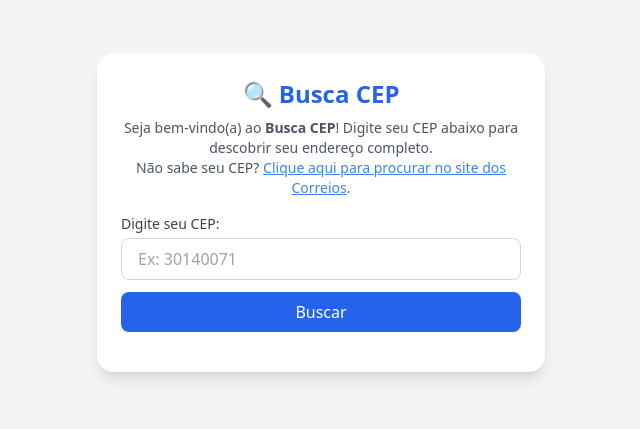
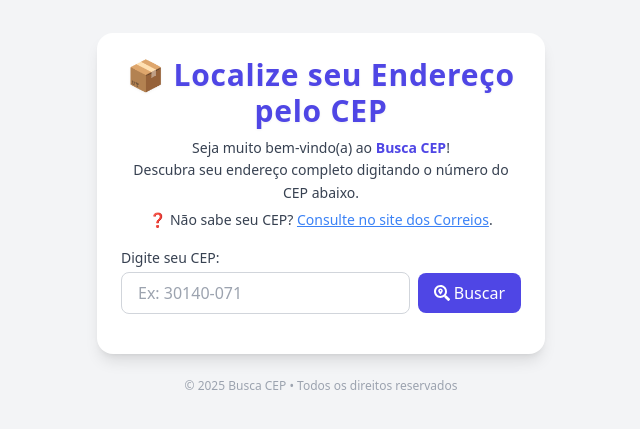
Before and after one commit to Yara-56/busca-cep, a React (Create React App) app: page / in a window 1280 px wide. Shown: the part 187-616 px from the top of the page, without its empty margins (319-959 px from the left). Built offline with nearby package versions, Linux system fonts and the light colour scheme.

Commit message:
mudancas

```diff
--- a/package.json
+++ b/package.json
@@ -7,8 +7,11 @@
     "@testing-library/jest-dom": "^6.6.3",
     "@testing-library/react": "^16.3.0",
     "@testing-library/user-event": "^13.5.0",
+    "imask": "^7.6.1",
     "react": "^19.1.0",
     "react-dom": "^19.1.0",
+    "react-icons": "^5.5.0",
+    "react-input-mask-next": "^3.0.0-alpha.12",
     "react-scripts": "5.0.1",
     "web-vitals": "^2.1.4"
   },
--- a/src/App.js
+++ b/src/App.js
@@ -1,4 +1,5 @@
 import React, { useState } from 'react';
+import './index.css';
 import InputCEP from './components/InputCEP';
 import Resultado from './components/Resultado';
 import MensagemErro from './components/MensagemErro';
@@ -9,14 +10,16 @@ function App() {
   const [erro, setErro] = useState('');
 
   const buscarCep = async () => {
-    if (!/^\d{8}$/.test(cep)) {
+    const cepLimpo = cep.replace(/\D/g, '');
+
+    if (!/^\d{8}$/.test(cepLimpo)) {
       setErro('CEP inválido. Digite exatamente 8 números.');
       setEndereco(null);
       return;
     }
 
     try {
-      const response = await fetch(`https://viacep.com.br/ws/${cep}/json/`);
+      const response = await fetch(`https://viacep.com.br/ws/${cepLimpo}/json/`);
       const data = await response.json();
 
       if (data.erro) {
@@ -33,21 +36,39 @@ function App() {
   };
 
   return (
-    <div className="min-h-screen flex items-center justify-center bg-gray-100 px-4">
-      <div className="w-full max-w-md bg-white rounded-2xl shadow-lg p-6">
-        <h1 className="text-2xl font-bold text-center text-blue-600 mb-2">🔍 Busca CEP</h1>
-        <p className="text-sm text-gray-600 text-center mb-4">
-          Seja bem-vindo(a) ao <strong>Busca CEP</strong>! Digite seu CEP abaixo para descobrir seu endereço completo.
-          <br />
-          Não sabe seu CEP? <a href="https://buscacepinter.correios.com.br/app/endereco/index.php" target="_blank" rel="noreferrer" className="text-blue-500 underline">Clique aqui para procurar no site dos Correios</a>.
-        </p>
+    <main className="min-h-screen flex flex-col justify-center items-center bg-gray-100 px-4">
+      <section className="w-full max-w-md bg-white rounded-2xl shadow-lg p-6">
+        <header className="mb-4 text-center">
+          <h1 className="text-3xl font-extrabold text-indigo-600 tracking-wide drop-shadow-sm">
+            📦 Localize seu Endereço pelo CEP
+          </h1>
+          <p className="text-sm text-gray-700 mt-2 leading-relaxed">
+            Seja muito bem-vindo(a) ao <strong className="text-indigo-600">Busca CEP</strong>!<br />
+            Descubra seu endereço completo digitando o número do CEP abaixo.
+            <br />
+            <span className="block mt-1">
+              ❓ Não sabe seu CEP? <a
+                href="https://buscacepinter.correios.com.br/app/endereco/index.php"
+                target="_blank"
+                rel="noreferrer"
+                className="text-blue-500 underline"
+              >
+                Consulte no site dos Correios
+              </a>.
+            </span>
+          </p>
+        </header>
 
         <InputCEP cep={cep} setCep={setCep} onBuscar={buscarCep} />
 
         {erro && <MensagemErro texto={erro} />}
         {endereco && <Resultado endereco={endereco} />}
-      </div>
-    </div>
+      </section>
+
+      <footer className="mt-6 text-center text-xs text-gray-400">
+        © {new Date().getFullYear()} Busca CEP • Todos os direitos reservados
+      </footer>
+    </main>
   );
 }
 
--- a/src/components/InputCEP.jsx
+++ b/src/components/InputCEP.jsx
@@ -1,23 +1,51 @@
+import { useEffect, useRef } from 'react';
+import IMask from 'imask';
+import { FaSearchLocation } from 'react-icons/fa';
+
 const InputCEP = ({ cep, setCep, onBuscar }) => {
-    return (
-      <div className="mb-4">
-        <label className="block text-sm text-gray-700 font-medium mb-1">Digite seu CEP:</label>
+  const inputRef = useRef(null);
+
+  useEffect(() => {
+    if (inputRef.current) {
+      const mask = IMask(inputRef.current, {
+        mask: '00000-000',
+      });
+
+      mask.on('accept', () => {
+        setCep(mask.value);
+      });
+
+      return () => mask.destroy(); // limpar ao desmontar
+    }
+  }, []);
+
+  const handleSubmit = (e) => {
+    e.preventDefault();
+    onBuscar();
+  };
+
+  return (
+    <form onSubmit={handleSubmit} className="mb-4">
+      <label htmlFor="cep" className="block text-sm text-gray-700 font-medium mb-1">
+        Digite seu CEP:
+      </label>
+      <div className="flex items-center gap-2">
         <input
-          className="w-full px-4 py-2 border border-gray-300 rounded-lg focus:outline-none focus:ring-2 focus:ring-blue-500"
-          type="text"
-          placeholder="Ex: 30140071"
-          value={cep}
-          onChange={(e) => setCep(e.target.value.replace(/\D/g, ''))}
-          maxLength={8}
+          id="cep"
+          ref={inputRef}
+          className="flex-1 px-4 py-2 border border-gray-300 rounded-lg focus:outline-none focus:ring-2 focus:ring-indigo-500"
+          placeholder="Ex: 30140-071"
+          required
         />
         <button
-          className="mt-3 w-full bg-blue-600 text-white font-medium py-2 rounded-lg hover:bg-blue-700 transition"
-          onClick={onBuscar}
+          type="submit"
+          className="bg-indigo-600 text-white px-4 py-2 rounded-lg hover:bg-indigo-700 transition flex items-center gap-1"
         >
-          Buscar
+          <FaSearchLocation /> Buscar
         </button>
       </div>
-    );
-  };
+    </form>
+  );
+};
 
-  export default InputCEP;
+export default InputCEP;
--- a/src/components/Resultado.jsx
+++ b/src/components/Resultado.jsx
@@ -1,14 +1,41 @@
-import React from 'react';
+import React, { useState } from 'react';
+import { FaClipboard } from 'react-icons/fa';
 
 const Resultado = ({ endereco }) => {
+  const [copiado, setCopiado] = useState(false);
+
+  const dados = `
+Logradouro: ${endereco.logradouro}
+Complemento: ${endereco.complemento || 'Não informado'}
+Bairro: ${endereco.bairro}
+Cidade: ${endereco.localidade}
+Estado: ${endereco.uf}
+`.trim();
+
+  const copiarTexto = () => {
+    navigator.clipboard.writeText(dados);
+    setCopiado(true);
+    setTimeout(() => setCopiado(false), 2000);
+  };
+
   return (
-    <div className="resultado">
-      <p><strong>Logradouro:</strong> {endereco.logradouro}</p>
-      <p><strong>Complemento:</strong> {endereco.complemento || 'Não informado'}</p>
-      <p><strong>Bairro:</strong> {endereco.bairro}</p>
-      <p><strong>Cidade:</strong> {endereco.localidade}</p>
-      <p><strong>Estado:</strong> {endereco.uf}</p>
-    </div>
+    <section className="mt-6 bg-indigo-50 p-5 rounded-xl shadow-md text-sm text-gray-800 space-y-2">
+      <h2 className="text-base font-semibold text-indigo-700 mb-2">📬 Resultado</h2>
+      <ul className="space-y-1">
+        <li><strong>📍 Logradouro:</strong> {endereco.logradouro}</li>
+        <li><strong>➕ Complemento:</strong> {endereco.complemento || 'Não informado'}</li>
+        <li><strong>🏘️ Bairro:</strong> {endereco.bairro}</li>
+        <li><strong>🌆 Cidade:</strong> {endereco.localidade}</li>
+        <li><strong>🗺️ Estado:</strong> {endereco.uf}</li>
+      </ul>
+      <button
+        onClick={copiarTexto}
+        className="mt-4 w-full bg-emerald-600 text-white font-medium py-2 rounded-md hover:bg-emerald-700 transition flex items-center justify-center gap-2"
+      >
+        <FaClipboard />
+        {copiado ? 'Copiado!' : 'Copiar Endereço'}
+      </button>
+    </section>
   );
 };
 
```
Also changed, not shown: 1 other file (tests, documents, lock files or other folders).
